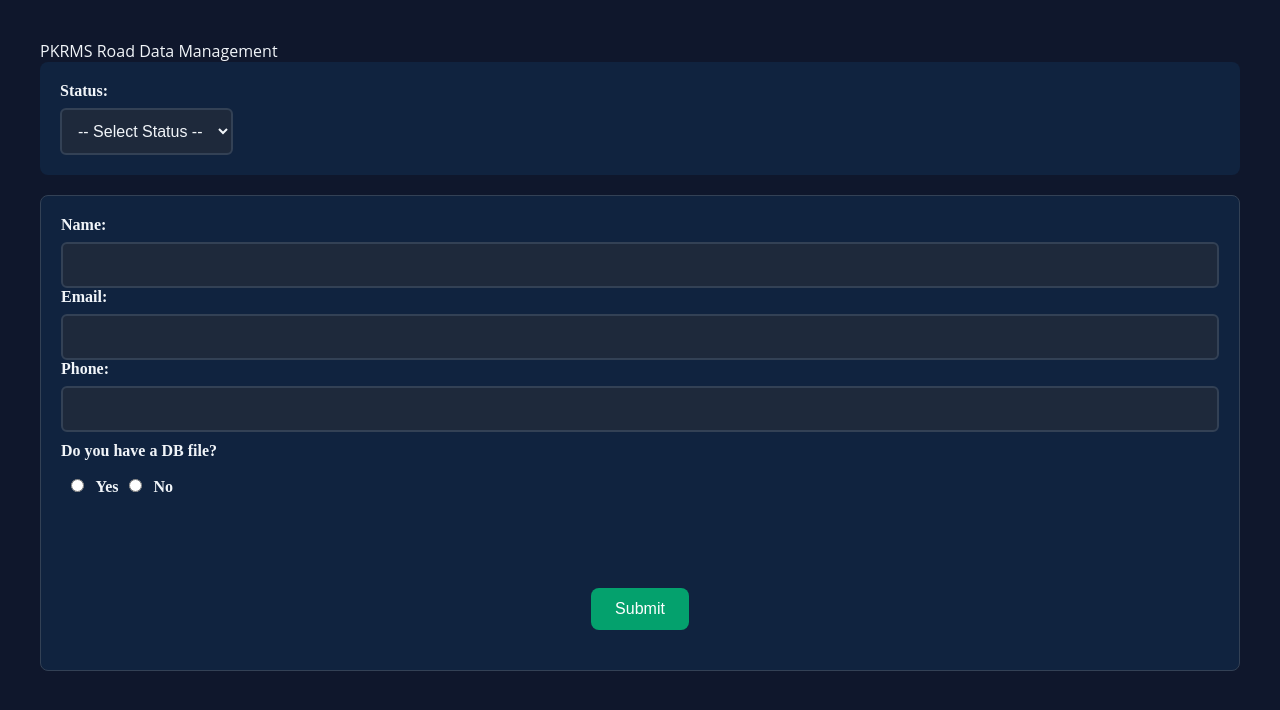
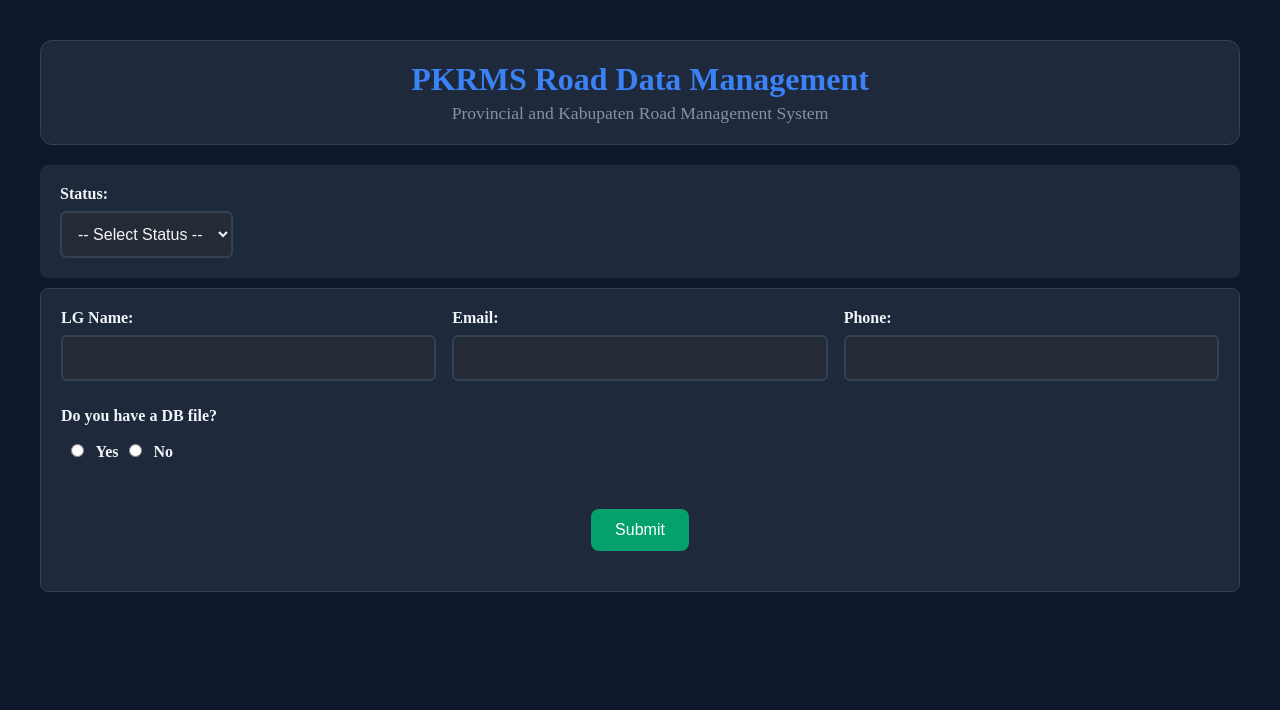
Before and after one commit to arijithanuai/ebu, a Django app: template ebu/templates/pk.html in a window 1280 px wide. Shown: the top 710 px of the page. Run offline with Django 5.2, Linux system fonts and the light colour scheme; the template is opened without the code that fills it, so the values that code supplies are empty.

Commit message:
excel flow done

```diff
--- a/ebu/templates/pk.html
+++ b/ebu/templates/pk.html
@@ -32,20 +32,30 @@
         padding: 40px;
       }
       /* Header */
-      h2 {
+      .header{
         text-align: center;
         margin-bottom: 20px;
         background: #1e293b;
         padding: 20px;
         border-radius: 12px;
         border: 1px solid #334155;
+        font-family:Times New Roman;
+
+       }
+       .heading{
         color: #3b82f6;
         font-size: 2rem;
+        font-weight:700;
+       }
+       .sub-heading{
+        margin-top:5px;
+        font-size: 1.1rem;
+        color:#8492a5;
        }
 
       /* Form Layout */
       form {
-        background:#10233fff;
+        background: #1e293b;
         border: 1px solid #334155;
         border-radius: 8px;
         padding: 20px;
@@ -54,11 +64,11 @@
 
       /* Form Groups */
       .form-group {
-        margin-bottom: 20px;
+        margin-bottom: 10px;
         display: flex;
         flex-direction: row;
         gap: 20px;
-        background: #10233fff;
+        background: #1e293b;
         padding: 20px;
         border-radius: 8px;
       }
@@ -83,7 +93,7 @@
         border: 2px solid #334155;
         border-radius: 6px;
         font-size: 1rem;
-        background: #1e293b;
+        background:rgb(37, 43, 53);
         color: #f1f5f9;
       }
 
@@ -171,6 +181,23 @@ gap: 20px;
           padding:10px;
           gap:10px;
         }
+        .input-fields {
+          display: grid;
+          grid-template-columns: repeat(3, 1fr); /* 3 equal columns */
+          gap: 16px; /* space between fields */
+        }
+
+        .input-fields div {
+          display: flex;
+          flex-direction: column;
+        }
+        .error {
+          color: red;
+          font-size: 12px;
+          padding:8px;
+
+        }
+
       button[type="submit"]:hover,
       button[type="button"]:hover {
         background:#04a16d;
@@ -204,12 +231,14 @@ gap: 20px;
       #link_excel_msg[style*="green"] {
         background: rgba(4, 161, 109, 0.1);
         color: #04a16d;
+        font-size:12px;
         border: 1px solid #04a16d;
       }
 
       #link_excel_msg[style*="red"] {
         background: rgba(239, 68, 68, 0.1);
-        color: #ef4444;
+        color:  #ef4444;
+        font-size:12px;
         border: 1px solid #ef4444;
       }
 #db-link-section{
@@ -254,9 +283,10 @@ gap: 20px;
   </head>
   <body>
     <div class="container">
-      <div>
-
-        <p>PKRMS Road Data Management </p></div>
+      <div class="header">
+        <p class="heading">PKRMS Road Data Management </p>
+        <p class="sub-heading">Provincial and Kabupaten Road Management System</p>
+      </div>
       <div class="form-group">
         <!-- Status Dropdown -->
         <div>
@@ -306,16 +336,24 @@ gap: 20px;
             {% csrf_token %}
 
             <input type="hidden" name="admcode" id="admcode" />
-
-            <label for="lgName">Name:</label>
+            <div class="input-fields">
+            <div>
+            <label for="lgName">LG Name:</label>
             <input type="text" name="lgName" id="lgName" class="form-control" required>
+            <span class="error" id="nameError"></span>
+            </div>
+            <div>
 
             <label for="emailId">Email:</label>
             <input type="email" name="emailId" id="emailId" class="form-control" required>
-
+            <span class="error" id="emailError"></span>
+          </div>
+          <div>
             <label for="phoneNumber">Phone:</label>
             <input type="text" name="phoneNumber" id="phoneNumber" class="form-control" required>
-
+            <span class="error" id="phoneError"></span>
+          </div>
+          </div>
             <!-- This will include phone number and hidden admcode field -->
 
             <!-- DB File Question -->
@@ -384,18 +422,7 @@ gap: 20px;
               <input type="file" name="link_drpexcel" id="drp" />
             </div>
 </div></div>
-            <br /><br />
 <div class="upload-btn">
-                <div id="form-messages">
-                    {% if messages %}
-                        {% for message in messages %}
-                            <div class="alert alert-{{ message.tags }}">
-                                {{ message }}
-                            </div>
-                        {% endfor %}
-                    {% endif %}
-                </div>
-
 <button type="submit">Submit</button>
 </div>
           </form>
@@ -499,12 +526,6 @@ $(document).ready(function () {
     });
 
     // Show Excel upload btn
-    $("#link_excel").on("change", function () {
-        $("#upload_link_btn").show();
-    });
-
-    // Validate Excel
-    // Validate Excel
     $("#upload_link_btn").on("click", function () {
     let fileInput = $("#link_excel")[0];
     if (!fileInput.files.length) {
@@ -512,10 +533,13 @@ $(document).ready(function () {
         return;
     }
 
+    // Show Processing message
+    $("#link_excel_msg").show().html("Processing...").css("color", "orange");
+
     let formData = new FormData();
     formData.append("link_excel", fileInput.files[0]);
     formData.append("csrfmiddlewaretoken", $("[name=csrfmiddlewaretoken]").val());
-        formData.append("admcode", $('input[name="admcode"]').val()); // ✅ send admCode
+    formData.append("admcode", $('input[name="admcode"]').val());
 
     fetch("{% url 'validate_link_excel' %}", { method: "POST", body: formData })
     .then(res => res.json())
@@ -530,9 +554,51 @@ $(document).ready(function () {
             txtValidated = false;
         }
         checkIfReadyToSubmit();
+    });
+});
+
+    // Validate Excel
+    // Validate Excel
+   // Show Excel upload btn
+$("#link_excel").on("change", function () {
+  $("#upload_link_btn").show();
+});
+
+$("#upload_link_btn").on("click", function () {
+  let fileInput = $("#link_excel")[0];
+  if (!fileInput.files.length) {
+      alert("Please select a file first");
+      return;
+  }
+
+  // Show processing message
+  $("#link_excel_msg").show().html("Processing...").css("color", "orange");
+
+  let formData = new FormData();
+  formData.append("link_excel", fileInput.files[0]);
+  formData.append("csrfmiddlewaretoken", $("[name=csrfmiddlewaretoken]").val());
+  formData.append("admcode", $('input[name="admcode"]').val());
+
+  fetch("{% url 'validate_link_excel' %}", { method: "POST", body: formData })
+  .then(res => res.json())
+  .then(data => {
+      $("#link_excel_msg")
+          .html(data.message)
+          .css("color", data.valid ? "green" : "red");
+
+      excelValidated = data.valid;
+      if (data.valid) {
+          excelCount = data.count || 0;
+          $("#map_txt").prop("disabled", false);
+      } else {
+          $("#map_txt").prop("disabled", true);
+          txtValidated = false;
+      }
+      checkIfReadyToSubmit();
   })
   .catch(err => alert(`Error uploading file: ${err.message || err}`));
 });
+
 
     // Validate TXT
     $("#upload_map_txt").on("click", function () {
@@ -542,6 +608,9 @@ $(document).ready(function () {
           return;
       }
 
+      // Show processing message
+      $("#map_txt_status").show().html("Processing...").css("color", "orange");
+
       let formData = new FormData();
       formData.append("map_txt", fileInput.files[0]);
       formData.append("csrfmiddlewaretoken", $("[name=csrfmiddlewaretoken]").val());
@@ -549,7 +618,10 @@ $(document).ready(function () {
       fetch("{% url 'validate_map_txt' %}", { method: "POST", body: formData })
       .then(res => res.json())
       .then(data => {
-            $("#map_txt_status").html(data.message).css("color", data.valid ? "green" : "red");
+          $("#map_txt_status")
+              .html(data.message)
+              .css("color", data.valid ? "green" : "red");
+
           txtValidated = data.valid;
           if (data.valid) {
               txtMatchedCount = data.count || 0;
@@ -559,8 +631,42 @@ $(document).ready(function () {
       .catch(err => alert("Error uploading TXT: " + err));
   });
 
+
     // Confirm before submit
     $("form").on("submit", function (e) {
+
+      const status = $("#status").val();
+      const province = $("#province").val();
+      const kabupaten = $("#kabupaten").val();
+      const admCodeVisible = !$("#admcode-section").hasClass("hidden");
+
+      // Condition 1: Status check
+      if (!status) {
+          alert("Please select Status");
+          e.preventDefault();
+          return;
+      }
+
+      // Condition 2: Province/Kabupaten check
+      if (status === "province" && !province) {
+          alert("Please select Province");
+          e.preventDefault();
+          return;
+      }
+      if (status === "kabupaten" && (!province || !kabupaten)) {
+          alert("Please select both Province and Kabupaten");
+          e.preventDefault();
+          return;
+      }
+
+      // Condition 3: Adm Code must be visible
+      if (!admCodeVisible) {
+          alert("Adm Code not generated. Please select valid location.");
+          e.preventDefault();
+          return;
+      }
+
+
         if (!excelValidated || !txtValidated) {
             e.preventDefault();
             alert("Please validate both Excel and TXT files before submitting.");
@@ -571,6 +677,56 @@ $(document).ready(function () {
             e.preventDefault();
         }
     });
+
+
+});
+
+
+const nameField = document.getElementById("lgName");
+const emailField = document.getElementById("emailId");
+const phoneField = document.getElementById("phoneNumber");
+
+const nameError = document.getElementById("nameError");
+const emailError = document.getElementById("emailError");
+const phoneError = document.getElementById("phoneError");
+
+function validateName() {
+  if (!/^[A-Za-z\s]{2,}$/.test(nameField.value.trim())) {
+    nameError.textContent = "Enter a valid name (letters only)";
+    return false;
+  }
+  nameError.textContent = "";
+  return true;
+}
+
+function validateEmail() {
+  if (!/^\S+@\S+\.\S+$/.test(emailField.value.trim())) {
+    emailError.textContent = "Enter a valid email";
+    return false;
+  }
+  emailError.textContent = "";
+  return true;
+}
+
+function validatePhone() {
+  if (!/^\d{10}$/.test(phoneField.value.trim())) {
+    phoneError.textContent = "Enter 10-digit phone";
+    return false;
+  }
+  phoneError.textContent = "";
+  return true;
+}
+
+nameField.addEventListener("input", validateName);
+emailField.addEventListener("input", validateEmail);
+phoneField.addEventListener("input", validatePhone);
+
+
+
+document.getElementById("myForm").addEventListener("submit", function(e) {
+  if (!validateName() | !validateEmail() | !validatePhone()) {
+    e.preventDefault();
+  }
 });
 </script>
 
--- a/pkrms_ebu/settings.py
+++ b/pkrms_ebu/settings.py
@@ -119,6 +119,8 @@ AUTH_PASSWORD_VALIDATORS = [
     },
 ]
 
+MEDIA_URL = '/media/'
+MEDIA_ROOT = BASE_DIR / 'media'
 
 # Internationalization
 # https://docs.djangoproject.com/en/5.2/topics/i18n/
--- a/pkrms_ebu/urls.py
+++ b/pkrms_ebu/urls.py
@@ -16,9 +16,10 @@ Including another URLconf
 """
 from django.contrib import admin
 from django.urls import path, include
-
+from django.conf import settings
+from django.conf.urls.static import static
 
 urlpatterns = [
     path('admin/', admin.site.urls),
     path('', include('ebu.urls'))
-]
+]+ static(settings.MEDIA_URL, document_root=settings.MEDIA_ROOT)
```
Also changed, not shown: ebu/models.py (+24 -1 lines), ebu/views.py (+124 -153 lines). Lines whose indentation alone changed are shown as unchanged.
